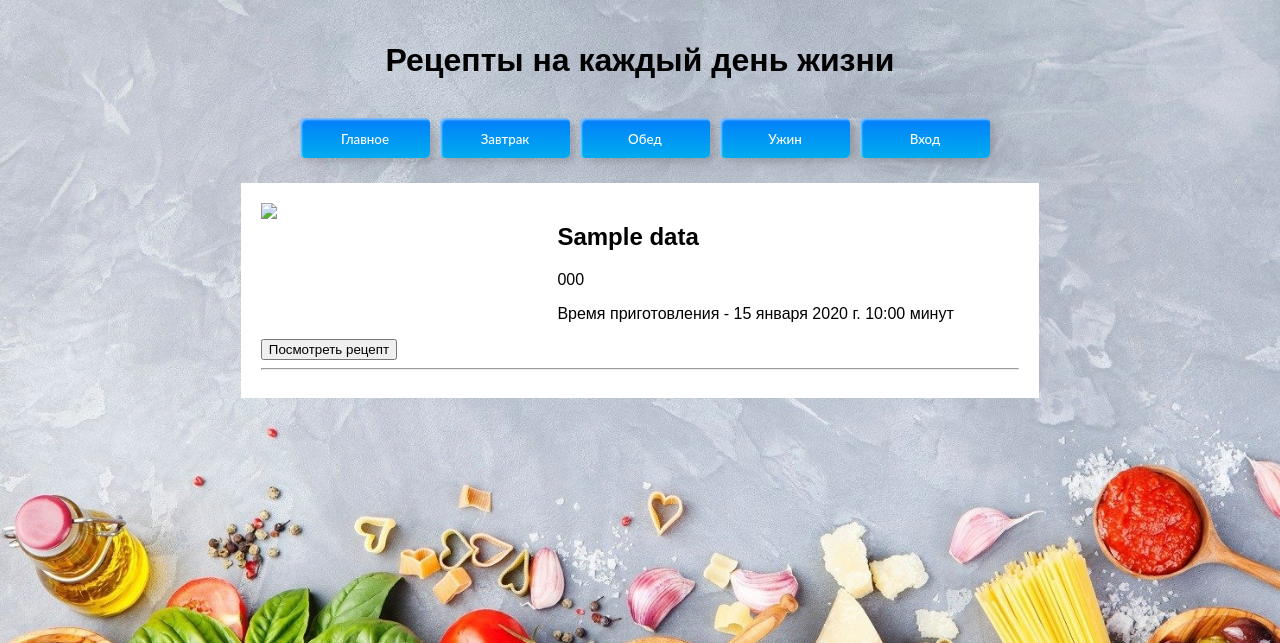
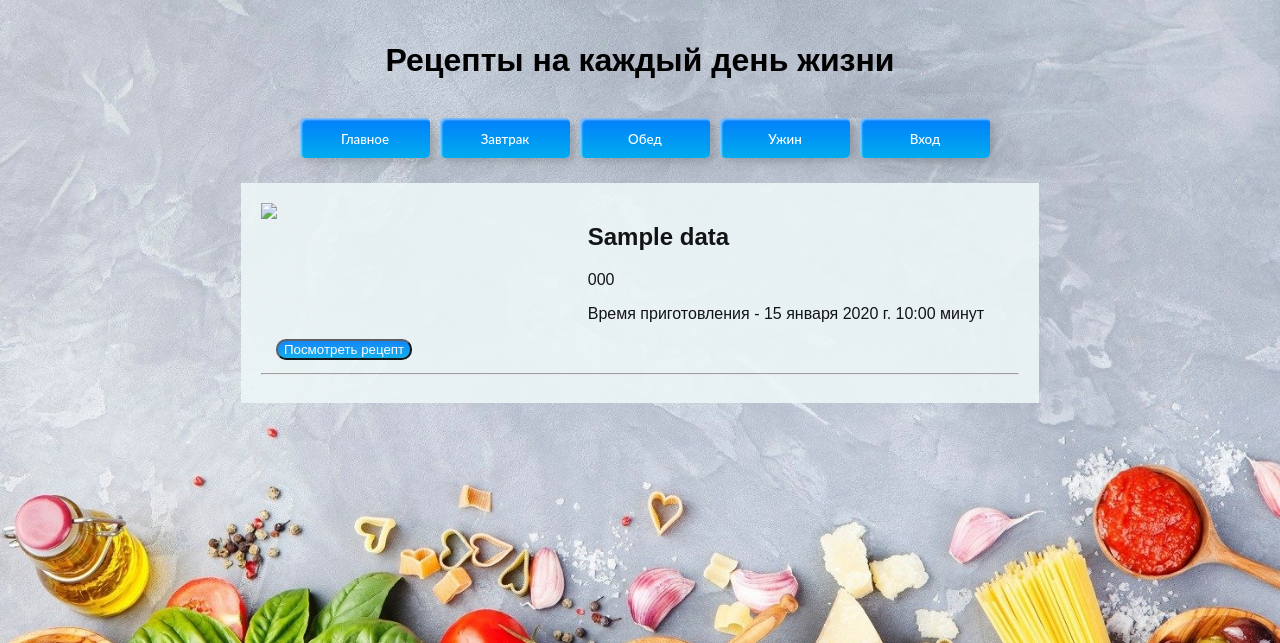
Before and after one commit to Maxim2165/Test_website, a Django app: template Website/main/templates/main/obed.html in a window 1280 px wide. Shown: the top 643 px of the page. Run offline with Django 4.2, Linux system fonts and the light colour scheme; the template is opened without the code that fills it: most values are stand-ins (such as "Sample title", 1, 10 or a date in 2020).

Commit message:
Test_vebsate_Максим_24.06_20:55

```diff
--- a/Website/main/static/main/css/style.css
+++ b/Website/main/static/main/css/style.css
@@ -15,7 +15,7 @@ body {
 }
 
 .recept-list{
-  background-color: #fff;
+  background-color: #edf5f7;
   margin: 20px auto;
   width: 60%;
   height: auto;
@@ -23,24 +23,43 @@ body {
   padding-left: 20px;
   padding-right: 20px;
   padding-top: 20px;
+  opacity: .9;
 }
+
 
 .recept-info{
     overflow: hidden;
     text-indent: 1em;
+    padding-bottom: 5px;
 }
 
 .info{
-    margin-left: 37%;
+    margin-left: 41%;
 }
 
 .photo{
-    width: 35%;
+    width: 40%;
     background-size: 100%;
     background-repeat: no-repeat;
     display: inline-block;
     float: left;
 }
+
+.photo1{
+    width: 40%;
+    border-radius: 50%;
+    box-shadow: 0 0 10px rgba(26, 9, 9, 0.5);
+    padding:10px ;
+    margin-bottom: 10px;
+    margin-top: 10px;
+    background-size: 100%;
+    background-repeat: no-repeat;
+    display: block;
+    margin-left: auto;
+    margin-right: auto
+}
+
+
 
 .photo2{
     width: 35%;
@@ -153,3 +172,15 @@ background: linear-gradient(0deg, rgba(0,172,238,1) 0%, rgba(2,126,251,1) 100%);
   -moz-transform: rotateX(-90deg);
   transform: rotateX(-90deg);
 }
+
+.btn-2 {
+    margin-left: 2%;
+    border-radius: 10px;
+    color: white;
+    transition: .2s linear;
+    background: linear-gradient(0deg, rgba(0,172,238,1) 0%, rgba(2,126,251,1) 100%);
+}
+
+.btn-2:hover {
+    box-shadow: 0 0 0 2px white, 0 0 0 4px #3C82F8;
+}
```
